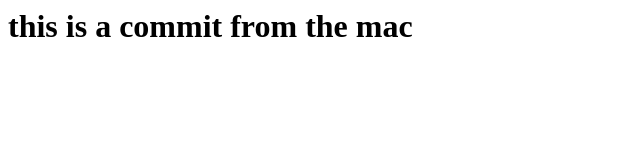
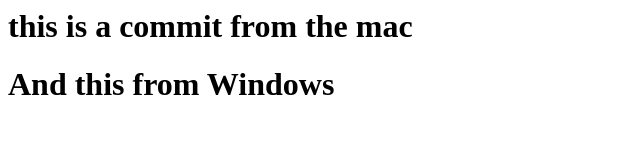
Before and after one commit to Casorys/car-showcase, a plain HTML site: page index.html in a window 1280 px wide. Shown: the whole page, without its empty margins (0-640 px from the left). Drawn offline with Linux system fonts and the light colour scheme.

Commit message:
Added Windows Header

```diff
--- a/index.html
+++ b/index.html
@@ -6,5 +6,6 @@
 </head>
 <body>
     <h1>this is a commit from the mac</h1>
+    <h1>And this from Windows</h1>
 </body>
 </html>
```
